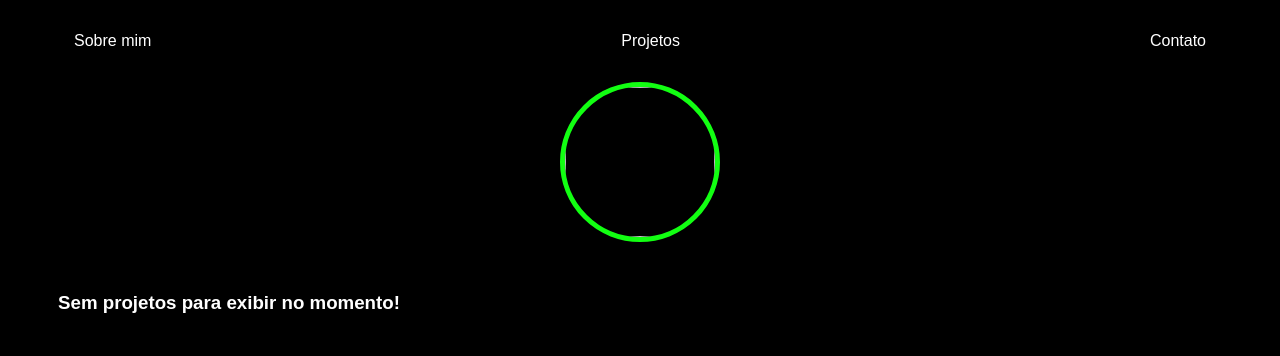
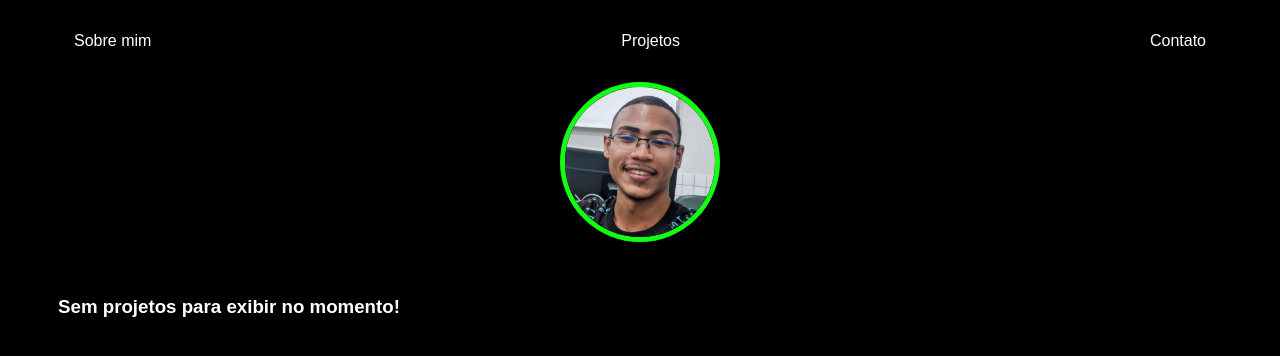
Before and after one commit to lauanderson-rael/Meu-portifolio, a plain HTML site: page projects.html in a window 1280 px wide. Drawn offline with Linux system fonts and the light colour scheme; the site is published under a folder, as on GitHub Pages, so addresses that start at the root find nothing.

Commit message:
Update projects.html
alteraçoes

```diff
--- a/projects.html
+++ b/projects.html
@@ -24,7 +24,7 @@
 
         <header>
             <div class="center">
-                <img src="/img/minhafoto.jpeg" alt="" srcset="">
+                <img src="img/minhafoto.jpeg" alt="" srcset="">
             </div>
             <!-- <h1>Lauanderson Rael</h1>
             <h2>Desenvolvedor de Software</h2> -->
```
